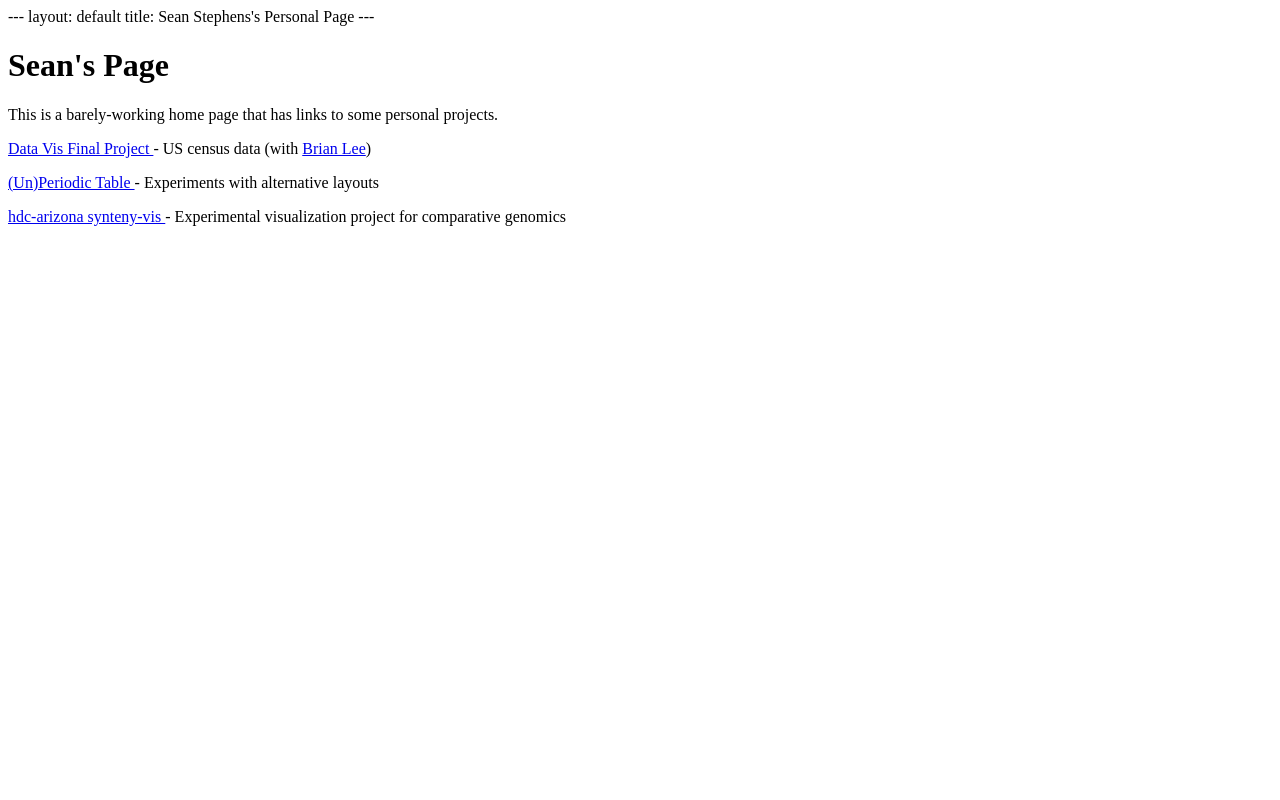
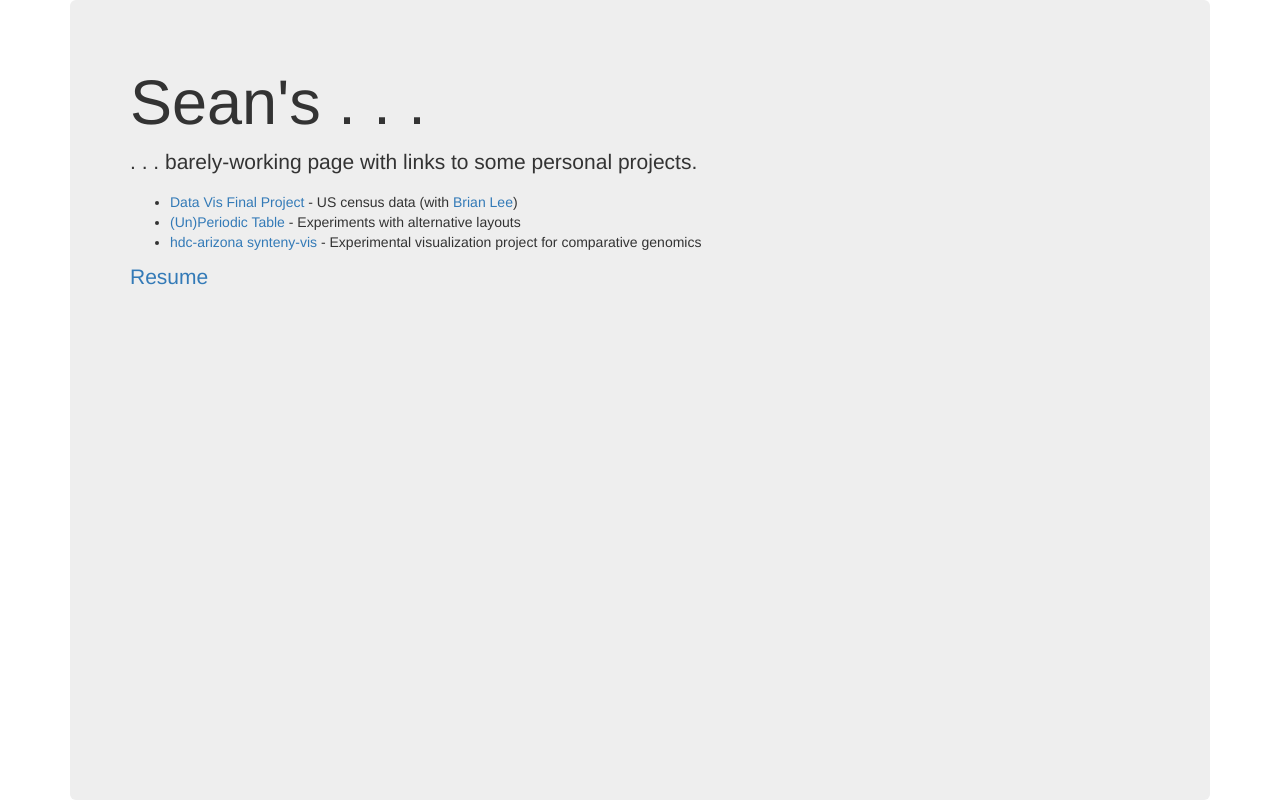
Before and after one commit to seanastephens/seanastephens.github.io, a plain HTML site: page _site/index.html in a window 1280 px wide. Drawn offline with nearby package versions, Linux system fonts and the light colour scheme.

Commit message:
Everything is better

```diff
--- a/_site/index.html
+++ b/_site/index.html
@@ -1,26 +1,42 @@
----
-layout: default
-title: Sean Stephens's Personal Page
----
+<html>
 
-<div class="page-header">
-  <h1 class="center-text">Sean's Page</h1>
-</div>
+<head>
+  <title>Sean Stephens's Personal Page</title>
+  <link href="https://maxcdn.bootstrapcdn.com/bootstrap/3.3.5/css/bootstrap.min.css" rel="stylesheet">
 
-<p>This is a barely-working home page that has links to some personal projects.</p>
+  <style>
+    .tall {
+      height: 100%;
+    }
+    .stretch {
+      min-height: 100%;
+    }
+  </style>
 
-<p>
-  <a href="http://seanastephens.github.io/us_county/">
-    Data Vis Final Project
-  </a> - US census data (with <a href="http://e-bri.com/">Brian Lee</a>)
-</p>
-<p>
-  <a href="http://seanastephens.github.io/unperiodic/">
-    (Un)Periodic Table
-  </a> - Experiments with alternative layouts
-</p>
-<p>
-  <a href="http://hdc-arizona.github.io/synteny-vis/">
-    hdc-arizona synteny-vis
-  </a> - Experimental visualization project for comparative genomics
-</p>
+</head>
+
+<body>
+  <div class="container tall">
+    <div class="jumbotron stretch">
+      <div>
+        <h1 id="seans---">Sean's . . .</h1>
+
+<p>. . . barely-working page with links to some personal projects.</p>
+
+<ul>
+  <li><a href="&quot;http://seanastephens.github.io/us_county/&quot;">Data Vis Final Project</a> -
+US census data (with <a href="&quot;http://e-bri.com/&quot;">Brian Lee</a>)</li>
+  <li><a href="&quot;http://seanastephens.github.io/unperiodic/&quot;">(Un)Periodic Table</a> -
+Experiments with alternative layouts</li>
+  <li><a href="&quot;http://hdc-arizona.github.io/synteny-vis/&quot;">hdc-arizona synteny-vis</a> -
+Experimental visualization project for comparative genomics</li>
+</ul>
+
+<p><a href="&quot;resume.pdf&quot;">Resume</a></p>
+
+      </div>
+    </div>
+  </div>
+</body>
+
+</html>
```
Also changed, not shown: _includes/footer.html (deleted, +0 -1 lines), _layouts/default.html (+4 -18 lines), index.html (deleted, +0 -26 lines), 1 other file.
